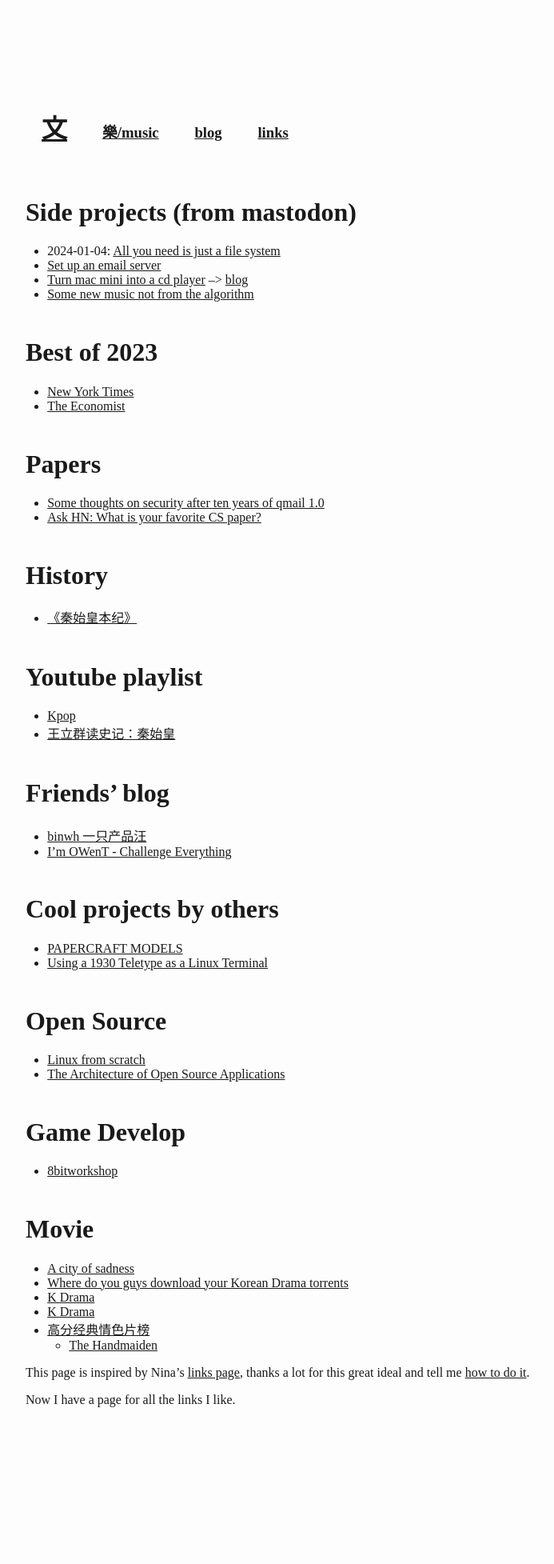
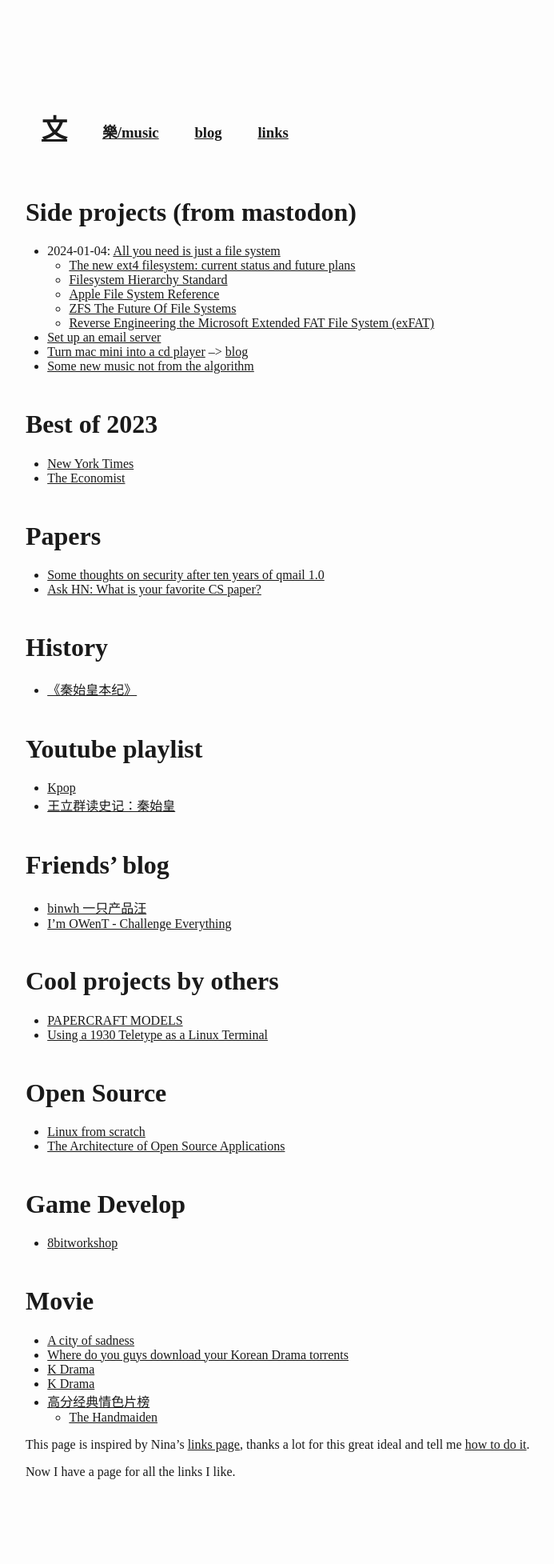
Before and after one commit to wangw469/wangw469.github.io, a Jekyll site: the page built from links.md, in a window 1280 px wide. Shown: the whole page at 80% size, without its empty margins (58-751 px from the left). Built offline with Jekyll 4.4.1, drawn with Linux system fonts in a browser that asks for light colours; our own code applies the rules of GitHub Pages for plain Markdown files; before the commit the page ends 1865 px from its top, so only the background shows below that.

Commit message:
add file system pdfs

```diff
--- a/links.md
+++ b/links.md
@@ -6,6 +6,11 @@ date: 2024-01-02
 # Side projects (from mastodon)
 
 * 2024-01-04: [All you need is just a file system](https://famichiki.jp/@xiaopi/111695727220626408)
+    * [The new ext4 filesystem: current status and future plans](https://www.kernel.org/doc/ols/2007/ols2007v2-pages-21-34.pdf)
+    * [Filesystem Hierarchy Standard](https://refspecs.linuxfoundation.org/FHS_3.0/fhs-3.0.pdf)
+    * [Apple File System Reference](https://developer.apple.com/support/downloads/Apple-File-System-Reference.pdf)
+    * [ZFS The Future Of File Systems](https://courses.cs.washington.edu/courses/cse451/20sp/lectures/14.1-zfs-intro.pdf)
+    * [Reverse Engineering the Microsoft Extended FAT File System (exFAT)](https://www.giac.org/paper/gcfa/570/reverse-engineering-microsoft-exfat-file-system/106672)
 * [Set up an email server](https://famichiki.jp/@xiaopi/111685692536997779)
 * [Turn mac mini into a cd player](https://famichiki.jp/@xiaopi/111668021062749011) --> [blog](https://xiaopi.one/2024/01/02/turn-mac-mini-into-a-cd-player.html)
 * [Some new music not from the algorithm](https://famichiki.jp/@xiaopi/111642020858497030)
```
